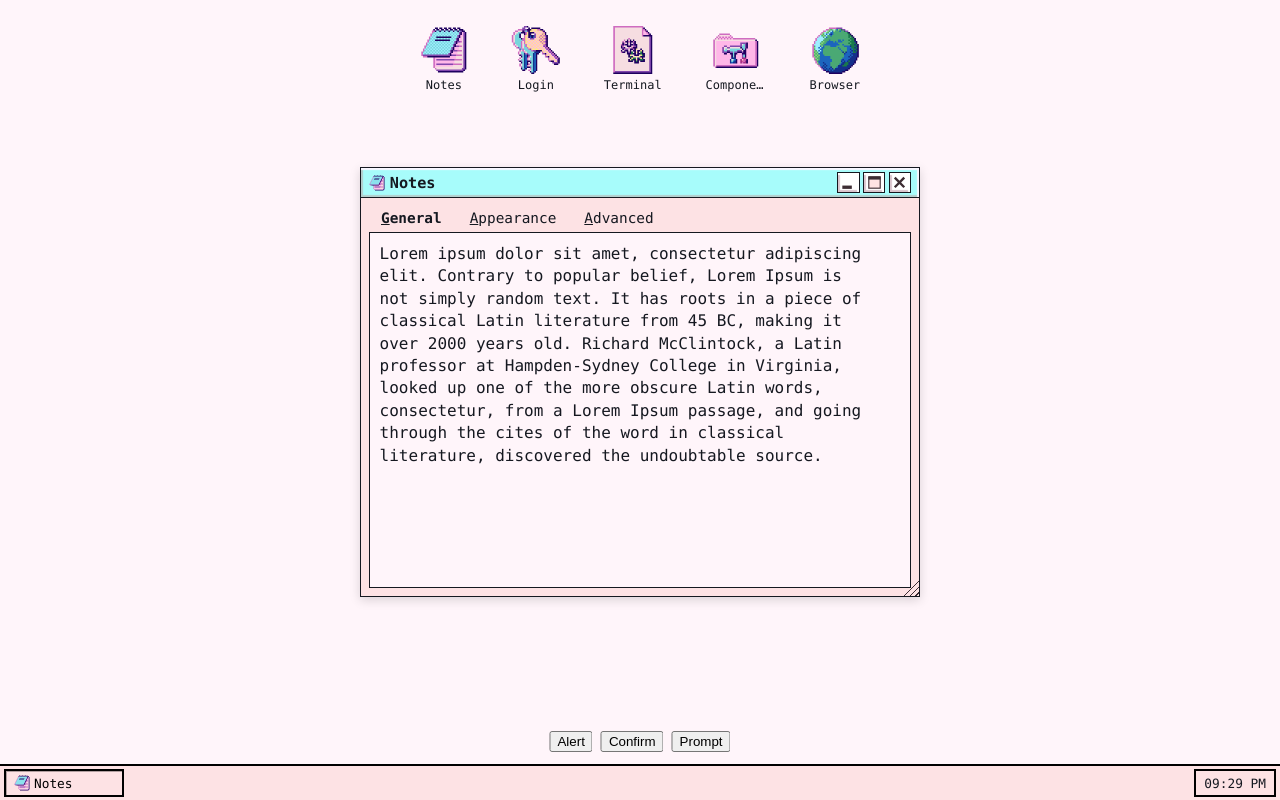
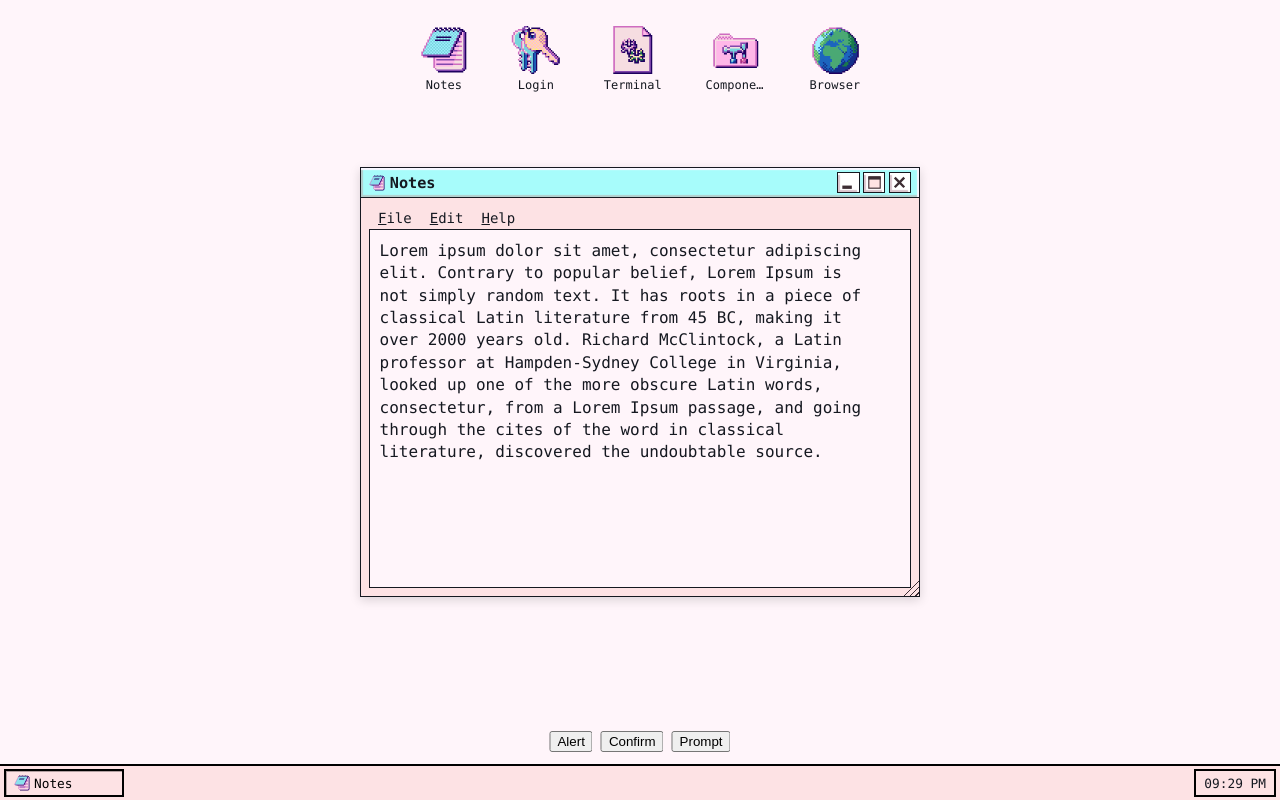
Before and after one commit to stonedem0/dreamdesk-ui, a React (Vite) app in the folder packages/react/: page / in a window 1280 px wide. Both pictures are taken after a click on the button "Notes". Built offline with nearby package versions, Linux system fonts and the light colour scheme.

Commit message:
feat(menubar): MenuBar component with keyboard navigation and access key styling

```diff
--- /dev/null
+++ b/packages/react/src/components/MenuBar.css
@@ -0,0 +1,114 @@
+.dd-menubar {
+  display: flex;
+  align-items: stretch;
+  background: var(--dd-menubar-bg, var(--color-surface, #d4d0c8));
+  border-bottom: var(--dd-menubar-border-bottom, none);
+  flex-shrink: 0;
+  position: relative;
+  font-size: 0.875rem;
+  user-select: none;
+}
+
+/* ── Menu trigger button ── */
+.dd-menu-trigger {
+  padding: 0.15rem 0.5rem;
+  background: transparent;
+  border: 1px solid transparent;
+  cursor: pointer;
+  font: inherit;
+  font-size: inherit;
+  color: var(--dd-menubar-fg, var(--color-text, inherit));
+  white-space: nowrap;
+  position: relative;
+}
+
+.dd-menu-trigger:hover,
+.dd-menu-trigger[aria-expanded="true"] {
+  background: var(--dd-menu-trigger-active-bg, var(--color-window-header, #c0d8f0));
+  border-color: transparent;
+  font-weight: bold;
+  outline: none;
+}
+
+/* Underline first letter as access key hint */
+.dd-menu-trigger::first-letter {
+  text-decoration: underline;
+}
+
+.dd-menu-trigger:focus-visible {
+  outline: 1px dotted var(--color-text, #000);
+  outline-offset: -2px;
+}
+
+/* ── Dropdown ── */
+.dd-menu-dropdown {
+  position: absolute;
+  top: 100%;
+  left: 0;
+  z-index: 9500;
+  min-width: 10rem;
+  background: var(--dd-cm-bg, var(--color-window-body, #fff));
+  border: var(--dd-cm-border, var(--color-window-border, var(--border)));
+  box-shadow: var(--dd-cm-shadow, 2px 2px 0 rgba(0,0,0,0.18));
+  padding: 0.15rem 0;
+}
+
+@keyframes dd-menu-in {
+  from { opacity: 0; transform: translateY(-4px); }
+  to   { opacity: 1; transform: none; }
+}
+
+.dd-menu-dropdown {
+  animation: dd-menu-in 0.08s ease;
+}
+
+/* ── Menu items ── */
+.dd-menu-item {
+  display: flex;
+  align-items: center;
+  gap: 0.4rem;
+  width: 100%;
+  padding: 0.2rem 0.75rem 0.2rem 1.5rem;
+  background: none;
+  border: none;
+  cursor: pointer;
+  font: inherit;
+  font-size: 0.875rem;
+  color: var(--dd-cm-fg, var(--color-text, inherit));
+  text-align: left;
+  box-sizing: border-box;
+  white-space: nowrap;
+}
+
+.dd-menu-item:hover:not(:disabled),
+.dd-menu-item:focus-visible:not(:disabled) {
+  background: var(--dd-cm-item-hover-bg, var(--color-window-header, #c0e0ff));
+  outline: none;
+}
+
+.dd-menu-item:disabled {
+  opacity: 0.45;
+  cursor: default;
+}
+
+.dd-menu-item-check {
+  position: absolute;
+  left: 0.4rem;
+  font-size: 0.75rem;
+}
+
+.dd-menu-item-label {
+  flex: 1;
+}
+
+.dd-menu-item-shortcut {
+  margin-left: 1.5rem;
+  font-size: 0.8rem;
+  opacity: 0.6;
+}
+
+.dd-menu-separator {
+  height: 1px;
+  margin: 0.15rem 0;
+  background: var(--dd-cm-separator, var(--color-window-border, var(--border, #ccc)));
+}
--- /dev/null
+++ b/packages/react/src/components/MenuBar.tsx
@@ -0,0 +1,193 @@
+import {
+  useState,
+  useRef,
+  useEffect,
+  useCallback,
+  createContext,
+  useContext,
+  Children,
+  isValidElement,
+  type ReactNode,
+  type CSSProperties,
+  type KeyboardEvent,
+} from "react";
+import "./MenuBar.css";
+
+// ── Context ───────────────────────────────────────────────────────────────────
+
+interface MenuBarCtx {
+  openIndex: number | null;
+  setOpenIndex: (i: number | null) => void;
+}
+
+const MenuBarContext = createContext<MenuBarCtx>({ openIndex: null, setOpenIndex: () => {} });
+
+// ── MenuSeparator ─────────────────────────────────────────────────────────────
+
+export function MenuSeparator() {
+  return <div className="dd-menu-separator" />;
+}
+
+// ── MenuItem ──────────────────────────────────────────────────────────────────
+
+export interface MenuItemProps {
+  children?: ReactNode;
+  shortcut?: string;
+  checked?: boolean;
+  disabled?: boolean;
+  onClick?: () => void;
+}
+
+export function MenuItem({ children, shortcut, checked, disabled, onClick }: MenuItemProps) {
+  const { setOpenIndex } = useContext(MenuBarContext);
+
+  const handleClick = () => {
+    if (disabled) return;
+    onClick?.();
+    setOpenIndex(null);
+  };
+
+  const handleKey = (e: KeyboardEvent<HTMLButtonElement>) => {
+    if (e.key === "Enter" || e.key === " ") { e.preventDefault(); handleClick(); }
+  };
+
+  return (
+    <button
+      className="dd-menu-item"
+      disabled={disabled}
+      onClick={handleClick}
+      onKeyDown={handleKey}
+      role="menuitem"
+    >
+      {checked !== undefined && (
+        <span className="dd-menu-item-check">{checked ? "✓" : ""}</span>
+      )}
+      <span className="dd-menu-item-label">{children}</span>
+      {shortcut && <span className="dd-menu-item-shortcut">{shortcut}</span>}
+    </button>
+  );
+}
+
+// ── Menu ──────────────────────────────────────────────────────────────────────
+
+export interface MenuProps {
+  label: string;
+  children?: ReactNode;
+  // injected by MenuBar
+  index?: number;
+}
+
+export function Menu({ label, children, index = 0 }: MenuProps) {
+  const { openIndex, setOpenIndex } = useContext(MenuBarContext);
+  const isOpen = openIndex === index;
+  const triggerRef = useRef<HTMLButtonElement>(null);
+  const dropdownRef = useRef<HTMLDivElement>(null);
+
+  const open = () => setOpenIndex(index);
+  const close = () => setOpenIndex(null);
+  const toggle = () => (isOpen ? close() : open());
+
+  // Hover to switch menus when another is already open
+  const handleMouseEnter = () => {
+    if (openIndex !== null && openIndex !== index) setOpenIndex(index);
+  };
+
+  const handleTriggerKey = (e: KeyboardEvent<HTMLButtonElement>) => {
+    if (e.key === "ArrowDown" || e.key === "Enter" || e.key === " ") {
+      e.preventDefault();
+      open();
+      // Focus first item after open
+      requestAnimationFrame(() => {
+        const first = dropdownRef.current?.querySelector<HTMLElement>(".dd-menu-item:not(:disabled)");
+        first?.focus();
+      });
+    }
+    if (e.key === "Escape") close();
+  };
+
+  const handleDropdownKey = (e: KeyboardEvent<HTMLDivElement>) => {
+    if (e.key === "Escape") { close(); triggerRef.current?.focus(); }
+    if (e.key === "ArrowDown" || e.key === "ArrowUp") {
+      e.preventDefault();
+      const items = Array.from(dropdownRef.current?.querySelectorAll<HTMLElement>(".dd-menu-item:not(:disabled)") ?? []);
+      const current = document.activeElement as HTMLElement;
+      const idx = items.indexOf(current);
+      const next = e.key === "ArrowDown"
+        ? items[(idx + 1) % items.length]
+        : items[(idx - 1 + items.length) % items.length];
+      next?.focus();
+    }
+  };
+
+  return (
+    <div style={{ position: "relative" }} onMouseEnter={handleMouseEnter}>
+      <button
+        ref={triggerRef}
+        className="dd-menu-trigger"
+        aria-haspopup="menu"
+        aria-expanded={isOpen}
+        onClick={toggle}
+        onKeyDown={handleTriggerKey}
+      >
+        {label}
+      </button>
+      {isOpen && (
+        <div
+          ref={dropdownRef}
+          className="dd-menu-dropdown"
+          role="menu"
+          onKeyDown={handleDropdownKey}
+        >
+          {children}
+        </div>
+      )}
+    </div>
+  );
+}
+
+// ── MenuBar ───────────────────────────────────────────────────────────────────
+
+export interface MenuBarProps {
+  children?: ReactNode;
+  className?: string;
+  style?: CSSProperties;
+}
+
+export function MenuBar({ children, className, style }: MenuBarProps) {
+  const [openIndex, setOpenIndexState] = useState<number | null>(null);
+  const barRef = useRef<HTMLDivElement>(null);
+
+  const setOpenIndex = useCallback((i: number | null) => setOpenIndexState(i), []);
+
+  // Close on outside click
+  useEffect(() => {
+    if (openIndex === null) return;
+    const handler = (e: MouseEvent) => {
+      if (!barRef.current?.contains(e.target as Node)) setOpenIndexState(null);
+    };
+    window.addEventListener("mousedown", handler);
+    return () => window.removeEventListener("mousedown", handler);
+  }, [openIndex]);
+
+  // Clone Menu children to inject index
+  let menuIndex = 0;
+  const injected = Children.map(children, (child) => {
+    if (isValidElement(child) && child.type === Menu) {
+      return { ...child, props: { ...child.props, index: menuIndex++ } };
+    }
+    return child;
+  });
+
+  return (
+    <MenuBarContext.Provider value={{ openIndex, setOpenIndex }}>
+      <div
+        ref={barRef}
+        className={["dd-menubar", className].filter(Boolean).join(" ")}
+        style={style}
+        role="menubar"
+      >
+        {injected}
+      </div>
+    </MenuBarContext.Provider>
+  );
+}
--- a/packages/react/src/dev/App.tsx
+++ b/packages/react/src/dev/App.tsx
@@ -2,7 +2,6 @@ import { useState, useEffect } from "react";
 import { Window } from "../components/Window";
 import { Button } from "../components/Button";
 import { ProgressBar } from "../components/ProgressBar";
-import { Tabs, Tab, TabPanel } from "../components/Tabs";
 import { Toggle } from "../components/Toggle";
 import { TerminalWindow } from "../components/TerminalWindow";
 import { BrowserWindow, BrowserErrorPage } from "../components/BrowserWindow";
@@ -13,6 +12,7 @@ import { Desktop, useWindowManager } from "../components/Desktop";
 import { DialogProvider, useDialog } from "../components/Dialog";
 import { Taskbar } from "../components/Taskbar";
 import { DesktopIcon } from "../components/DesktopIcon";
+import { MenuBar, Menu, MenuItem, MenuSeparator } from "../components/MenuBar";
 
 // ── Browser demo ─────────────────────────────────────────────────────────────
 
@@ -178,11 +178,25 @@ export default function App() {
         <Window windowId="notes" title="Notes" scrollContent width="560px" height="430px" defaultOpen={false}
           style={{ top: "16px", left: "16px" }}
           icon="/icons/notepad.png">
-          <Tabs>
-            <Tab>General</Tab>
-            <Tab>Appearance</Tab>
-            <Tab>Advanced</Tab>
-            <TabPanel>
+          <MenuBar>
+            <Menu label="File">
+              <MenuItem shortcut="Ctrl+N" onClick={() => {}}>New</MenuItem>
+              <MenuItem shortcut="Ctrl+O" onClick={() => {}}>Open…</MenuItem>
+              <MenuItem shortcut="Ctrl+S" onClick={() => {}}>Save</MenuItem>
+              <MenuSeparator />
+              <MenuItem onClick={() => {}}>Exit</MenuItem>
+            </Menu>
+            <Menu label="Edit">
+              <MenuItem shortcut="Ctrl+Z" disabled>Undo</MenuItem>
+              <MenuSeparator />
+              <MenuItem shortcut="Ctrl+X" onClick={() => {}}>Cut</MenuItem>
+              <MenuItem shortcut="Ctrl+C" onClick={() => {}}>Copy</MenuItem>
+              <MenuItem shortcut="Ctrl+V" onClick={() => {}}>Paste</MenuItem>
+            </Menu>
+            <Menu label="Help">
+              <MenuItem onClick={() => {}}>About Notes</MenuItem>
+            </Menu>
+          </MenuBar>
           <p className="win-content dd-scrollable dd-scrollable--fill">
             Lorem ipsum dolor sit amet, consectetur adipiscing elit. Contrary to popular belief,
             Lorem Ipsum is not simply random text. It has roots in a piece of classical Latin
@@ -191,14 +205,6 @@ export default function App() {
             Latin words, consectetur, from a Lorem Ipsum passage, and going through the cites of
             the word in classical literature, discovered the undoubtable source.
           </p>
-            </TabPanel>
-            <TabPanel>
-              <p className="win-content" style={{ padding: "0.5rem" }}>Appearance settings.</p>
-            </TabPanel>
-            <TabPanel>
-              <p className="win-content" style={{ padding: "0.5rem" }}>Advanced settings.</p>
-            </TabPanel>
-          </Tabs>
         </Window>
 
         {/* Login — below Notes, left */}
--- a/packages/react/src/index.ts
+++ b/packages/react/src/index.ts
@@ -37,5 +37,8 @@ export type { BrowserWindowProps, BrowserErrorPageProps } from "./components/Bro
 export { ContextMenu, useContextMenu } from "./components/ContextMenu";
 export type { ContextMenuItem, ContextMenuProps } from "./components/ContextMenu";
 
+export { MenuBar, Menu, MenuItem, MenuSeparator } from "./components/MenuBar";
+export type { MenuBarProps, MenuProps, MenuItemProps } from "./components/MenuBar";
+
 export { Dialog, DialogProvider, useDialog } from "./components/Dialog";
 export type { DialogProps, DialogAction, DialogAPI } from "./components/Dialog";
```
Lines whose indentation alone changed are shown as unchanged.
